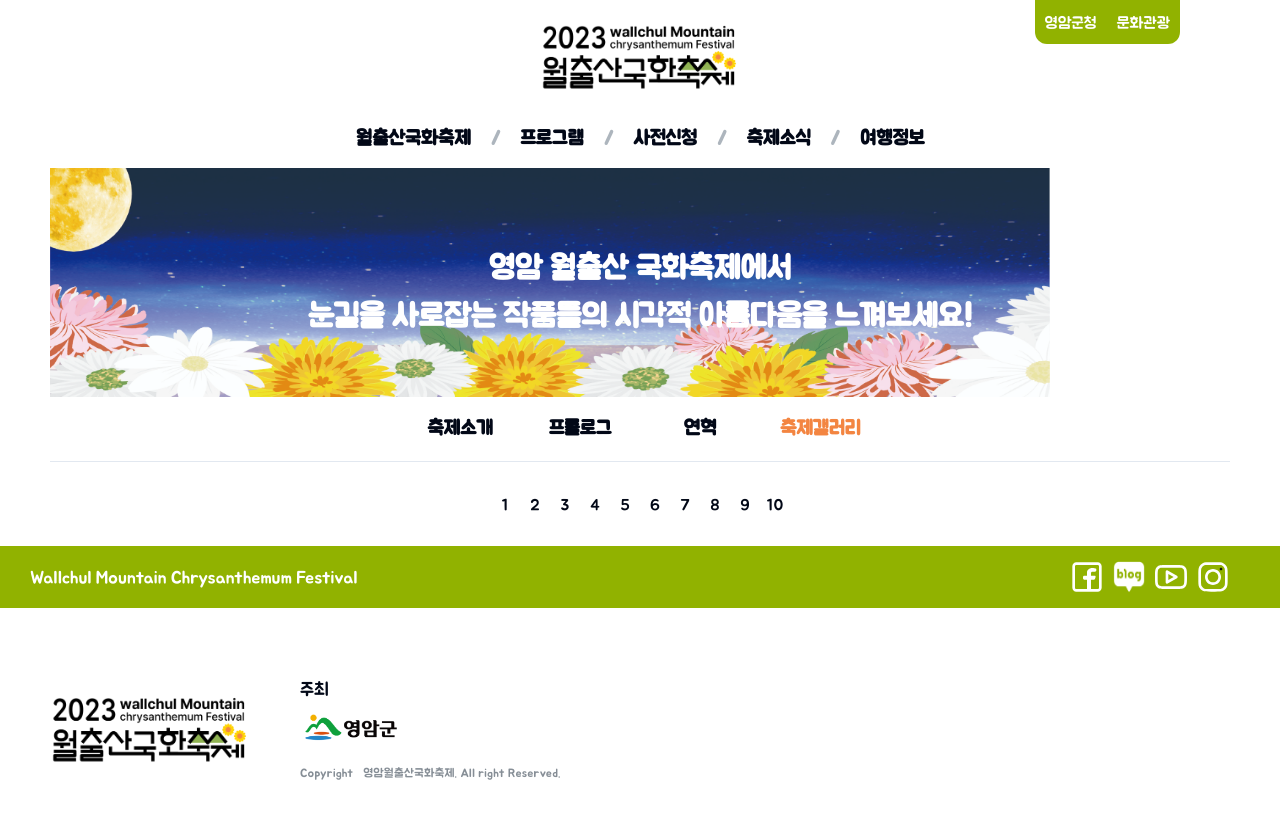
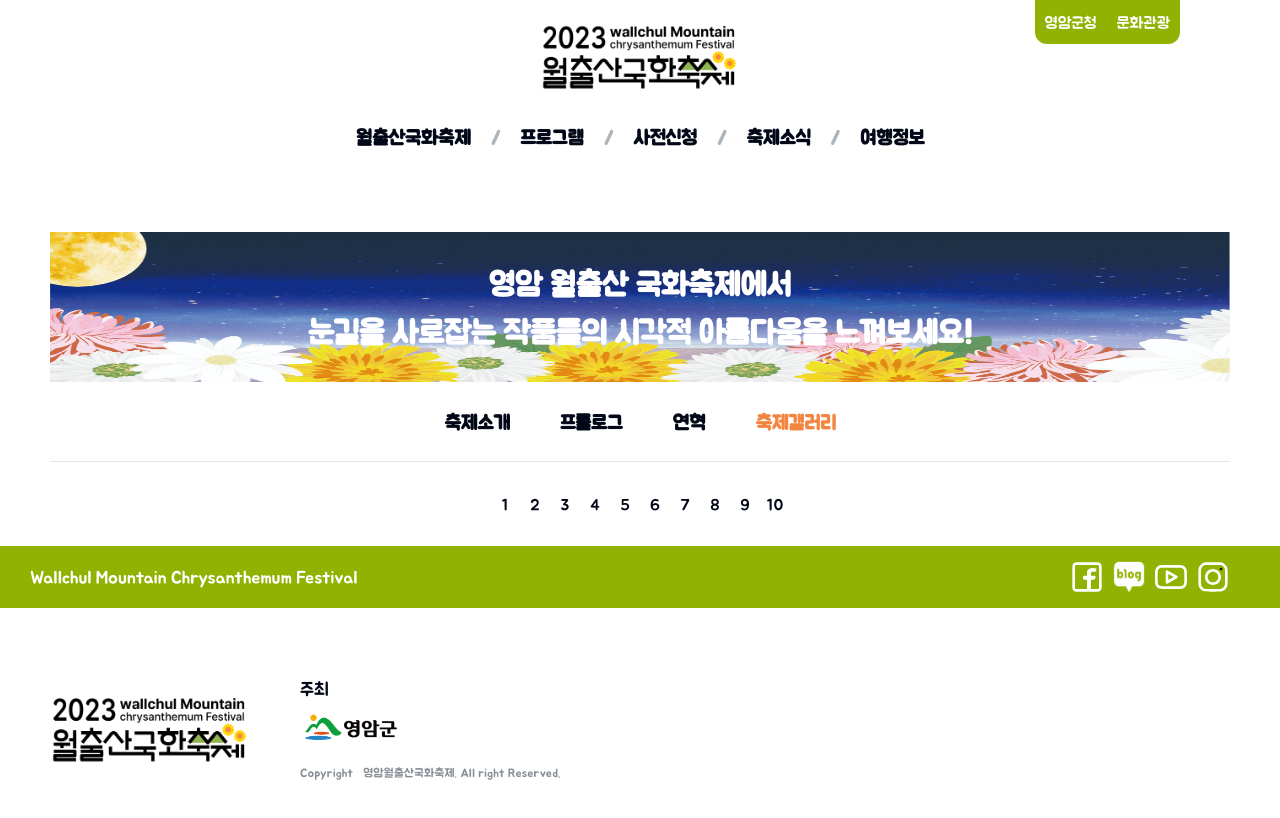
Before and after one commit to guesung/Yakukhwa, a Next.js app: page /chrysanthemum-festival/gallery in a window 1280 px wide. Shown: the top 818 px of the page. Built offline with nearby package versions, Linux system fonts and the light colour scheme.

Commit message:
design : 메뉴 레이아웃 이미지 크기 조절

```diff
--- a/src/components/MenuLayout.tsx
+++ b/src/components/MenuLayout.tsx
@@ -18,28 +18,21 @@ export default function MenuLayout({ children }: PropsWithChildren) {
   return (
     <div className="px-50">
       <Spacing size={70} />
-      <article className="relative w-full h-100 flex items-center">
-        <Image
-          src="/images/subtitle_background.jpeg"
-          width={1000}
-          height={300}
-          alt="subtitle"
-        />
-        <p className="text-title2 py-10 absolute text-white top-0 z-10 text-center w-full">
+      <article className="relative w-full h-150 flex items-center">
+        <Image src="/images/subtitle_background.jpeg" fill alt="subtitle" />
+        <p className="text-title2 py-10 absolute text-white top-0 z-10 text-center w-full h-full flex flex-col justify-center">
           영암 월출산 국화축제에서
           <br />
           눈길을 사로잡는 작품들의 시각적 아름다움을 느껴보세요!
         </p>
       </article>
 
-      <Spacing size={80} />
-
-      <article className="flex w-full h-50 justify-center border-b">
+      <article className="flex w-full h-80 justify-center border-b gap-50">
         {subTitleList?.map((subTitle) => (
           <Link
             href={`/${currentmainTitle}/${subTitle.path}`}
             key={subTitle.name}
-            className={cn("w-120 text-center text-title4", {
+            className={cn("text-center flex items-center text-title4", {
               "text-orange": subTitle.path.split("?")[0] === currentsubTitle,
             })}
           >
```
